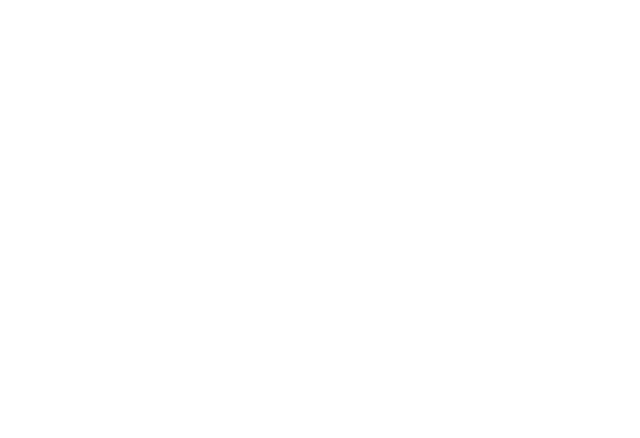
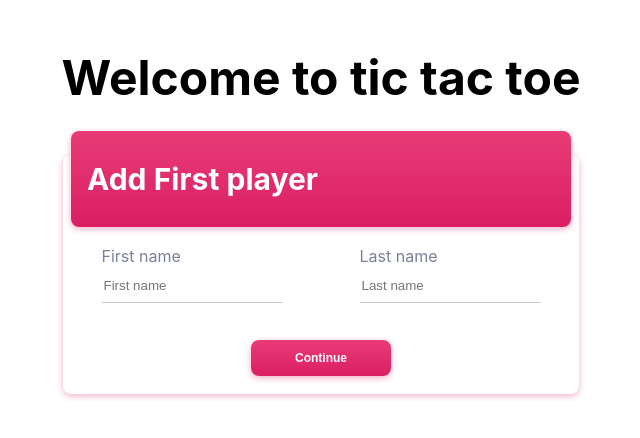
Before and after one commit to Mostafa-YMS/tic-tac-toe, a React (Create React App) app: page / in a window 1280 px wide. Shown: the top 438 px of the page, without its empty margins (319-959 px from the left). Built offline with nearby package versions, Linux system fonts and the light colour scheme.

Commit message:
Players UI

```diff
--- a/src/App.js
+++ b/src/App.js
@@ -1,5 +1,11 @@
+import Players from "./Pages/Players";
+
 function App() {
-  return <div></div>;
+  return (
+    <div>
+      <Players />
+    </div>
+  );
 }
 
 export default App;
--- /dev/null
+++ b/src/Pages/Players/PlayersStyles.js
@@ -0,0 +1,79 @@
+export const formStyle = {
+  display: "flex",
+  alignItems: "center",
+  justifyContent: "center",
+  flexDirection: "column",
+  width: "100%",
+  height: "100%",
+};
+
+export const mainBoxStyle = {
+  background: "#FFFFFF",
+  borderRadius: "8px",
+  boxShadow: "0px 2px 6px rgba(220, 34, 101, 0.36)",
+  width: "516px",
+  height: "239px",
+  display: "flex",
+  alignItems: "center",
+  justifyContent: "space-around",
+  flexDirection: "column",
+  position: "relative",
+  paddingTop: "72px",
+  boxSizing: "border-box",
+};
+
+export const headerStyle = {
+  width: "100%",
+  maxWidth: "484px",
+  background: "linear-gradient(180deg, #E93B77 0%, #DA1F63 100%)",
+  boxShadow: "0px 2px 6px rgba(220, 34, 101, 0.36)",
+  borderRadius: "8px",
+  paddingLeft: "16px",
+  position: "absolute",
+  top: "-24px",
+  left: "50%",
+  transform: "translate(-50%, 0%)",
+};
+
+export const mainTitleStyle = {
+  fontWeight: "700",
+  fontSize: "30px",
+  textAlign: "start",
+  width: "100%",
+  color: "#FFF",
+};
+
+export const inputContainerStyle = {
+  display: "flex",
+  alignItems: "center",
+  justifyContent: "space-around",
+  width: "100%",
+};
+
+export const inputDivStyle = {
+  display: "flex",
+  alignItems: "center",
+  justifyContent: "center",
+  flexDirection: "column",
+  textAlign: "start",
+};
+
+export const inputStyle = {
+  marginTop: "11px",
+  border: "0",
+  borderBottom: "1px solid #C7CCD0",
+  paddingBottom: "9px",
+};
+
+export const labelStyle = { width: "100%", color: "#7B809A" };
+
+export const buttonStyle = {
+  fontWeight: "700",
+  fontSize: "12px",
+  background: "linear-gradient(180deg, #E93B77 0%, #DA1F63 100%)",
+  boxShadow: "0px 2px 6px rgba(220, 34, 101, 0.36)",
+  borderRadius: "8px",
+  padding: "11px 44px",
+  border: 0,
+  color: "#FFF",
+};
--- /dev/null
+++ b/src/Pages/Players/index.jsx
@@ -0,0 +1,57 @@
+import {
+  buttonStyle,
+  formStyle,
+  headerStyle,
+  inputContainerStyle,
+  inputDivStyle,
+  inputStyle,
+  labelStyle,
+  mainBoxStyle,
+  mainTitleStyle,
+} from "./PlayersStyles";
+
+const Players = () => {
+  return (
+    <form style={formStyle}>
+      <p style={{ fontWeight: "700", fontSize: "48px" }}>
+        Welcome to tic tac toe
+      </p>
+
+      <div style={mainBoxStyle}>
+        <div style={headerStyle}>
+          <p style={mainTitleStyle}>Add First player</p>
+        </div>
+
+        <div style={inputContainerStyle}>
+          <div style={inputDivStyle}>
+            <label style={labelStyle} htmlFor="firstName">
+              First name
+            </label>
+            <input
+              style={inputStyle}
+              type="text"
+              placeholder="First name"
+              id="firstName"
+            />
+          </div>
+
+          <div style={inputDivStyle}>
+            <label style={labelStyle} htmlFor="lastName">
+              Last name
+            </label>
+            <input
+              style={inputStyle}
+              type="text"
+              placeholder="Last name"
+              id="lastName"
+            />
+          </div>
+        </div>
+
+        <button style={buttonStyle}>Continue</button>
+      </div>
+    </form>
+  );
+};
+
+export default Players;
```
